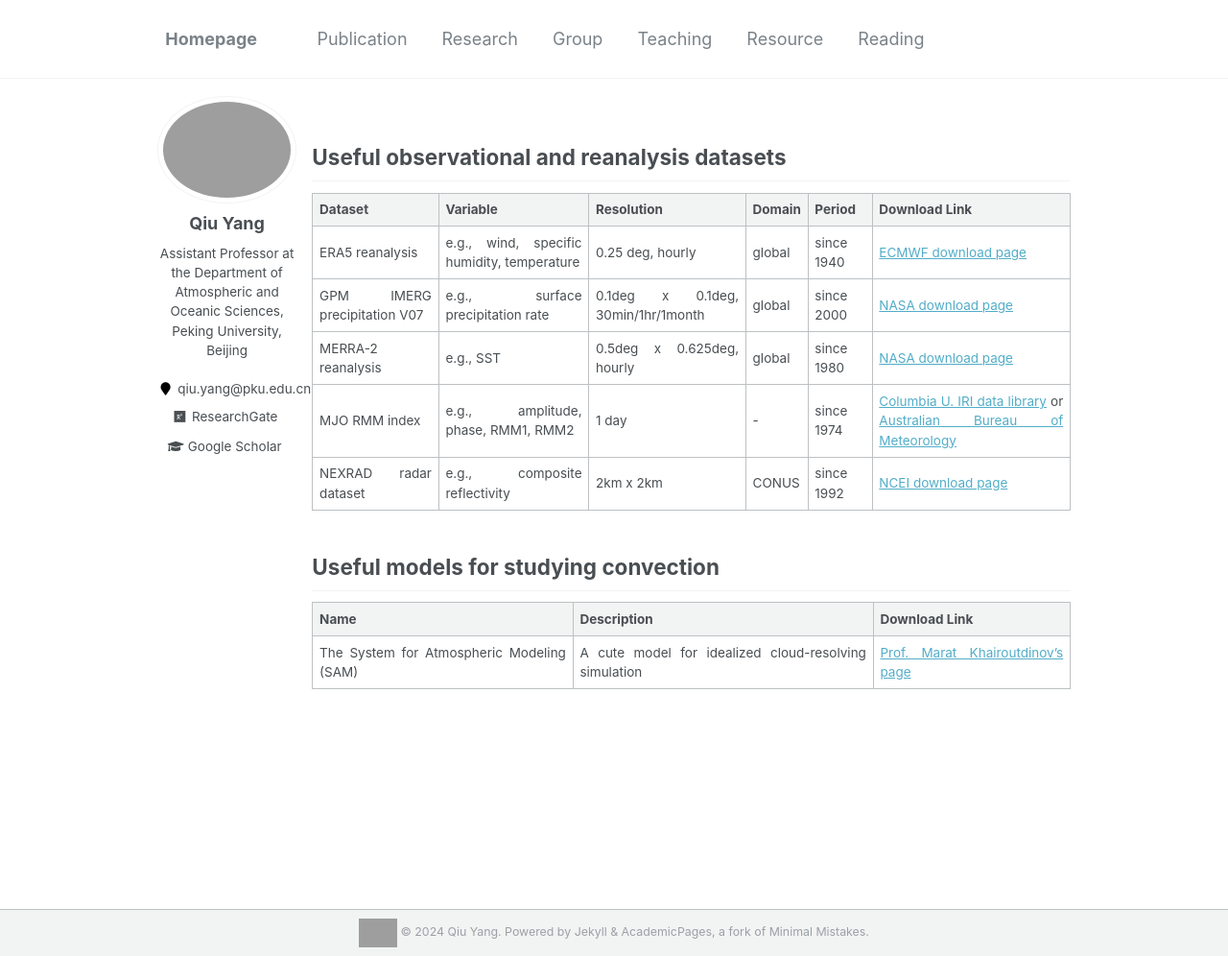
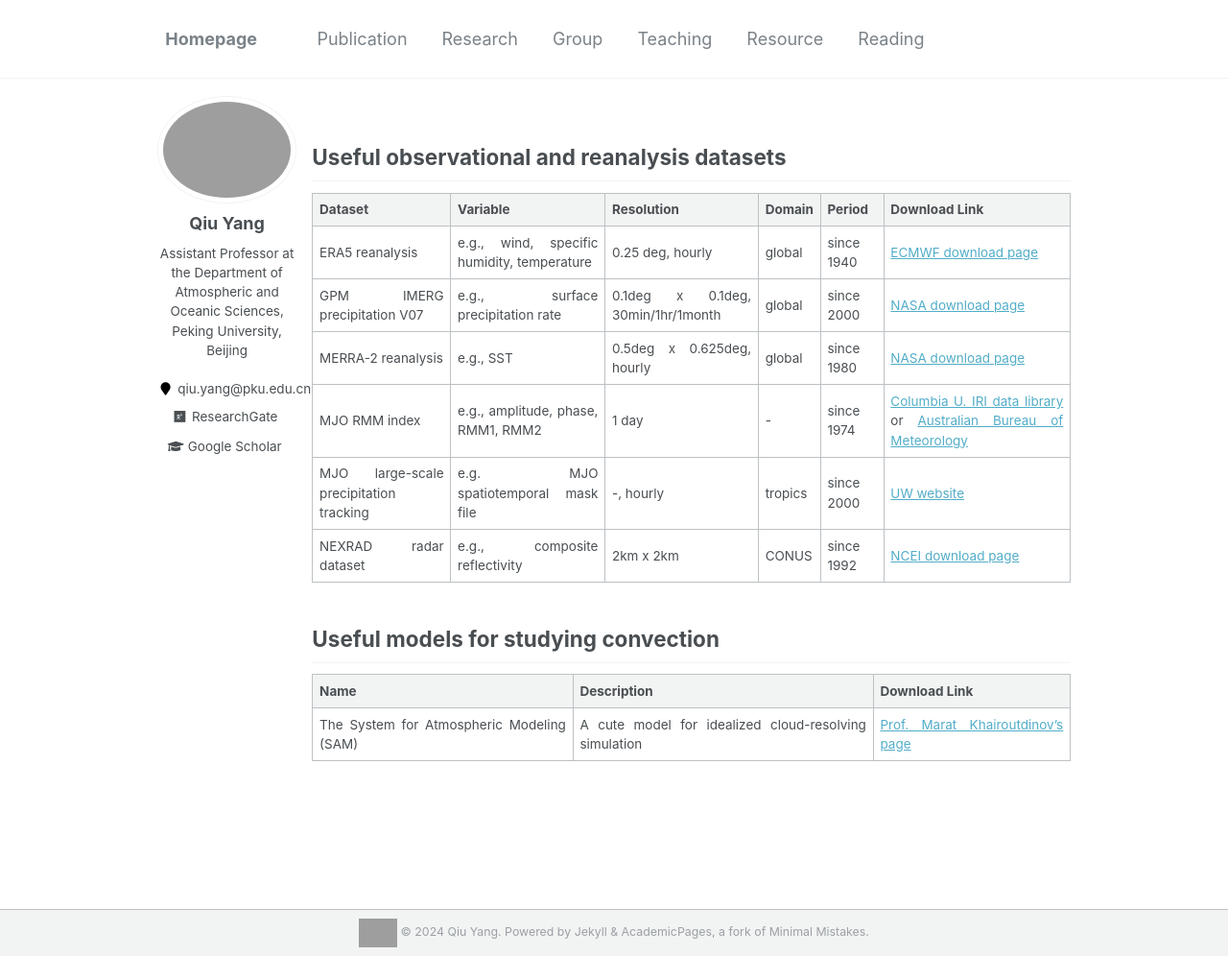
Before and after one commit to qiuyang50/qiuyang50.github.io, a Jekyll site: the page built from _pages/resource.md, in a window 1280 px wide and 996 px high. Shown: the whole window at 96% size. Built offline with Jekyll 4.4.1, drawn with Linux system fonts in a browser that asks for light colours; grey boxes are pictures that could not be loaded.

Commit message:
Update resource.md

```diff
--- a/_pages/resource.md
+++ b/_pages/resource.md
@@ -13,6 +13,7 @@ author_profile: true
 | GPM IMERG precipitation V07| e.g., surface precipitation rate  | 0.1deg x 0.1deg, 30min/1hr/1month  | global | since 2000 | [NASA download page](https://disc.gsfc.nasa.gov/datasets/GPM_3IMERGHH_07/summary?keywords=GPM%20IMERG) |
 | MERRA-2 reanalysis| e.g., SST                                  | 0.5deg x 0.625deg, hourly | global | since 1980 | [NASA download page](https://daac.gsfc.nasa.gov/datasets/M2T1NXOCN_5.12.4/summary)              |
 | MJO RMM index  | e.g., amplitude, phase, RMM1, RMM2            | 1 day                     | -      | since 1974 | [Columbia U. IRI data library](https://iridl.ldeo.columbia.edu/SOURCES/.BoM/.MJO/.RMM/index.html?Set-Language=en) or [Australian Bureau of Meteorology](http://www.bom.gov.au/climate/mjo/)|
+|MJO large-scale precipitation tracking| e.g. MJO spatiotemporal mask file | -, hourly       | tropics | since 2000 | [UW website](https://orca.atmos.washington.edu/data/lpt/index.html#imerg)|
 | NEXRAD radar dataset | e.g., composite reflectivity            | 2km x 2km                 | CONUS  | since 1992 | [NCEI download page](https://www.ncei.noaa.gov/access/metadata/landing-page/bin/iso?id=gov.noaa.ncdc:C00682) |
 
 ## Useful models for studying convection
```
